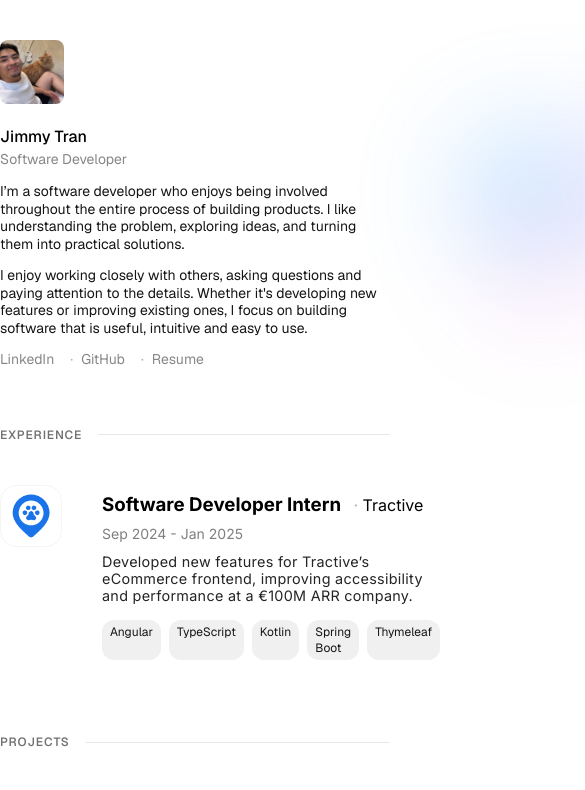
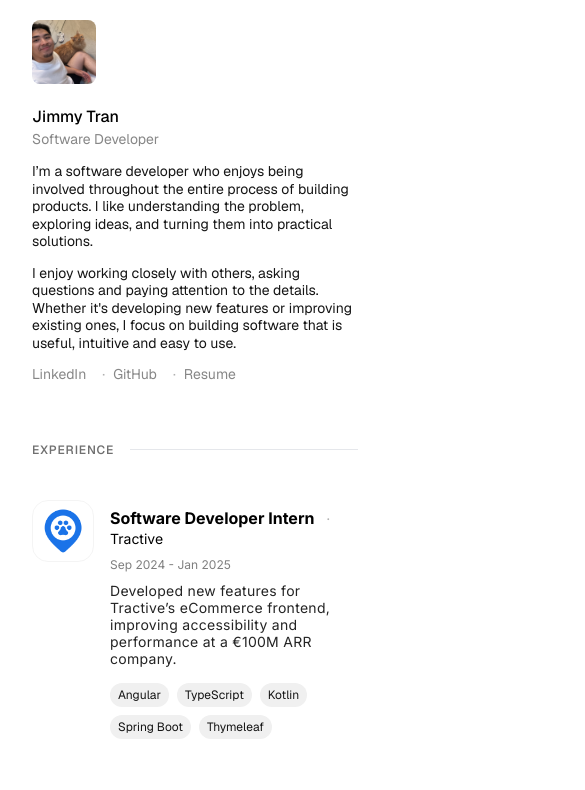
Before and after one commit to Jimmy-Tran/jimmytran-pf, a React (Vite) app: page / in a window 390 px wide. Shown: the top 790 px of the page, 585 px wide, since content can reach past the window. Built offline with nearby package versions, Linux system fonts and the light colour scheme.

Commit message:
feat: update title in index.html, add react-icons dependency, and enhance styles for responsiveness

```diff
--- a/index.html
+++ b/index.html
@@ -4,7 +4,7 @@
     <meta charset="UTF-8" />
     <link rel="icon" type="image/svg+xml" href="/favicon.svg" />
     <meta name="viewport" content="width=device-width, initial-scale=1.0" />
-    <title>jimmytran-pf</title>
+    <title>Jimmy Tran - Portfolio</title>
   </head>
   <body>
     <div id="root"></div>
--- a/src/App.css
+++ b/src/App.css
@@ -4,9 +4,12 @@ html, body {
   margin: 0;
   font-family: 'Geist', sans-serif;
   padding: 0;
+  overflow-x: clip;
 }
 
 .container {
+  box-sizing: border-box;
+  width: 100%;
   max-width: 600px;
   margin: auto;
   margin-top: calc(.25rem * 10);
@@ -18,4 +21,24 @@ html, body {
 .profile {
   display: flex;
   flex-direction: row;
+  position: relative;
 }
+
+.about-heading {
+  position: relative;
+  z-index: 1;
+}
+
+@media (min-width: 481px) and (max-width: 768px) {
+  .container {
+    padding: 0 2rem;
+    gap: 2.5rem;
+  }
+}
+
+@media (max-width: 480px) {
+  .container {
+    padding: 0 2rem;
+    margin-top: calc(.25rem * 5);
+  }
+}
--- a/src/styles/Experience.css
+++ b/src/styles/Experience.css
@@ -25,6 +25,10 @@
     margin-bottom: 0;
 }
 
+.experience__details {
+    min-width: 0;
+}
+
 .experience__details p {
     margin-top: 0.55rem;
     margin-bottom: 0;
@@ -47,6 +51,7 @@
     list-style-type: none;
     display: flex;
     flex-direction: row;
+    flex-wrap: wrap;
     margin-left: 0;
     padding-left: 0;
     gap: 0.5rem;
@@ -70,3 +75,33 @@
         font-weight: 400;
     font-size: 1rem;
 }
+
+@media (max-width: 480px) {
+    .experience__item {
+        width: 100%;
+        gap: 1rem;
+    }
+
+    .experience__details h3 {
+        font-size: 1rem;
+    }
+
+    .experience__company {
+        font-size: 0.875rem;
+    }
+
+    .experience__date {
+        font-size: 0.75rem;
+    }
+
+    .experience__description {
+        font-size: 0.875rem;
+        text-wrap: wrap;
+    }
+}
+
+@media (min-width: 481px) and (max-width: 768px) {
+    .experience__item {
+        gap: 1.5rem;
+    }
+}
--- a/src/styles/Footer.css
+++ b/src/styles/Footer.css
@@ -63,14 +63,6 @@
   white-space: nowrap;
 }
 
-@media (max-width: 480px) {
-  .footer {
-    flex-direction: column;
-    align-items: flex-start;
-    gap: 8px;
-  }
-}
-
 @keyframes status-glow {
   0%, 100% {
     opacity: 0.2;
--- a/src/styles/RadialBlur.css
+++ b/src/styles/RadialBlur.css
@@ -1,18 +1,23 @@
 .radial-blur {
+  position: absolute;
+  top: 0;
+  left: 0;
   width: 600px;
   height: 300px;
   pointer-events: none;
-  z-index: -1;
+  z-index: 0;
   overflow: visible;
   filter: blur(45px);
   opacity: 0.4;
-  position: absolute;
+  animation: radial-blur-glow 8s ease-in-out infinite;
+  transform-origin: center;
 }
 
 .radial-blur__orb {
   position: absolute;
   border-radius: 50%;
   mix-blend-mode: multiply;
+  animation: radial-blur-orb-glow 6s ease-in-out infinite;
 }
 
 .radial-blur__orb--blue {
@@ -37,6 +42,7 @@
   );
   left: 550px;
   top: 20px;
+  animation-delay: -2s;
 }
 
 .radial-blur__orb--pink {
@@ -49,4 +55,42 @@
   );
   left: 460px;
   top: 130px;
+  animation-delay: -4s;
 }
+
+@keyframes radial-blur-glow {
+  0%, 100% {
+    opacity: 0.3;
+    transform: scale(0.98);
+  }
+
+  50% {
+    opacity: 0.55;
+    transform: scale(1.03);
+  }
+}
+
+@keyframes radial-blur-orb-glow {
+  0%, 100% {
+    opacity: 0.75;
+    transform: translate3d(0, 0, 0) scale(0.97);
+  }
+
+  50% {
+    opacity: 1;
+    transform: translate3d(-10px, 8px, 0) scale(1.04);
+  }
+}
+
+@media (max-width: 480px) {
+  .radial-blur {
+    display: none;
+  }
+}
+
+@media (prefers-reduced-motion: reduce) {
+  .radial-blur,
+  .radial-blur__orb {
+    animation: none;
+  }
+}
```
Also changed, not shown: 1 other file (tests, documents, lock files or other folders).
